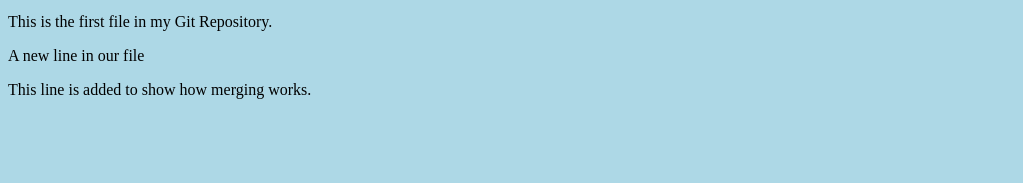
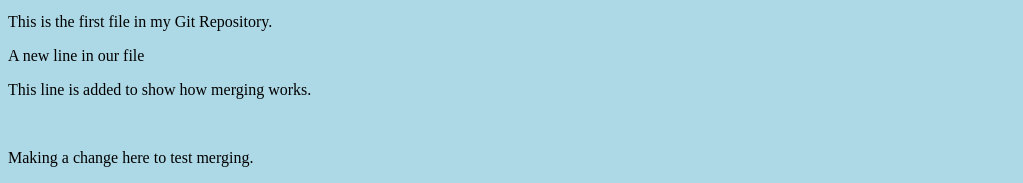
Before and after one commit to jasmith4589/hello-world, a plain HTML site: page index.html in a window 1280 px wide. Shown: the part 825-1008 px from the top of the page, without its empty margins (0-1023 px from the left). Before the commit the page ends 940 px from the top, so only its background shows below. Drawn offline with Linux system fonts and the light colour scheme.

Commit message:
Updated index.html. Test pushing changes.

```diff
--- a/index.html
+++ b/index.html
@@ -14,5 +14,7 @@
     <p> This is the first file in my Git Repository.</p>
     <p> A new line in our file</p>
     <p> This line is added to show how merging works.</p>
+    <br>
+    <p> Making a change here to test merging.</p>
 </body>
 </html>
```
